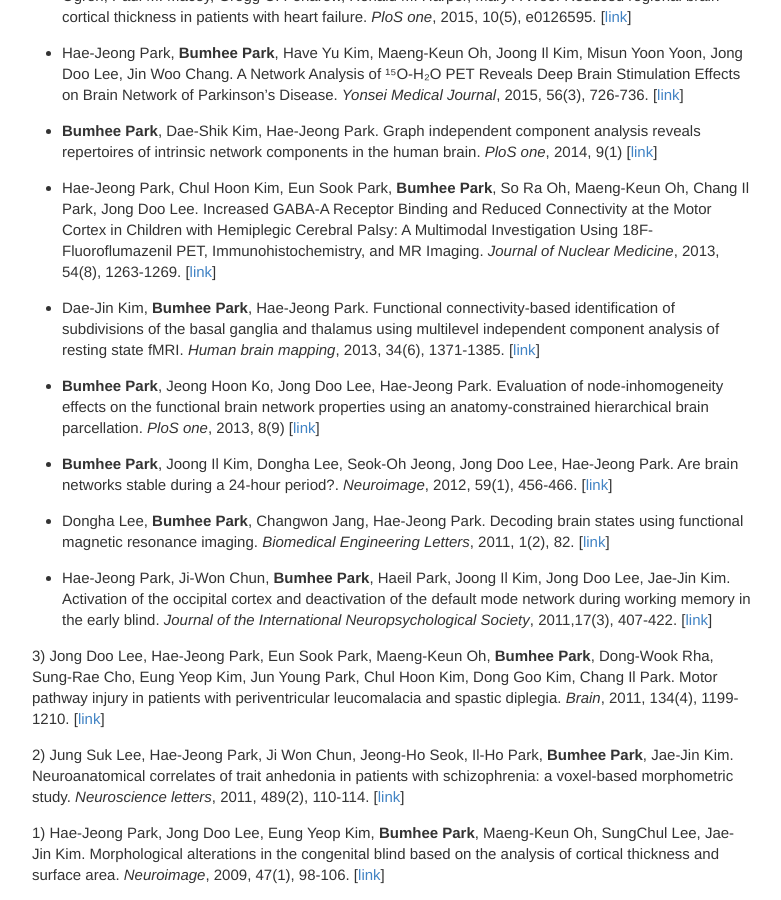
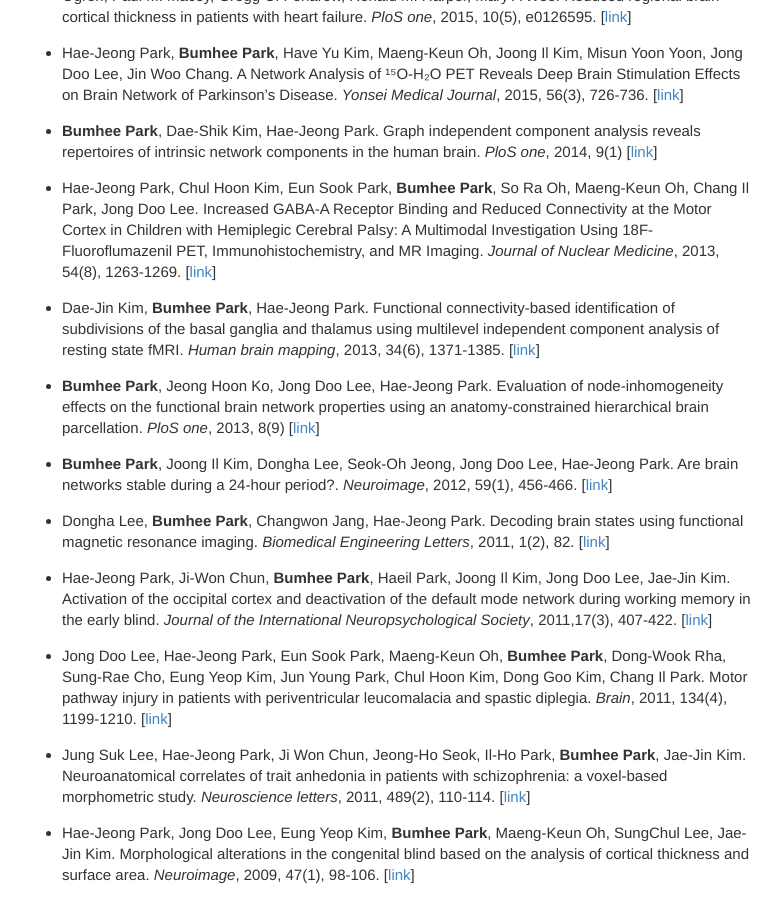
Before and after one commit to neurostat-lab/neurostat-lab.github.io, a Jekyll site: the page built from publication.md, in a window 1280 px wide and 900 px high, scrolled down 4878 px. Shown: the whole window, without its empty margins (248-1029 px from the left). Built offline with Jekyll 4.4.1, drawn with Linux system fonts in a browser that asks for light colours; some of the changed text lies outside the part shown.

Commit message:
Update publication.md

```diff
--- a/publication.md
+++ b/publication.md
@@ -130,8 +130,8 @@ prediction of malignant cerebral edema in ischemic stroke: an observational stud
 
 * Hae-Jeong Park, Ji-Won Chun, **Bumhee Park**, Haeil Park, Joong Il Kim, Jong Doo Lee, Jae-Jin Kim. Activation of the occipital cortex and deactivation of the default mode network during working memory in the early blind. _Journal of the International Neuropsychological Society_, 2011,17(3), 407-422. \[[link](https://www.cambridge.org/core/journals/journal-of-the-international-neuropsychological-society/article/activation-of-the-occipital-cortex-and-deactivation-of-the-default-mode-network-during-working-memory-in-the-early-blind/2C27BB882D01F668DCA2D85E1FC3CB6D)\]
 
-3) Jong Doo Lee, Hae-Jeong Park, Eun Sook Park, Maeng-Keun Oh, **Bumhee Park**, Dong-Wook Rha, Sung-Rae Cho, Eung Yeop Kim, Jun Young Park, Chul Hoon Kim, Dong Goo Kim, Chang Il Park. Motor pathway injury in patients with periventricular leucomalacia and spastic diplegia. _Brain_, 2011, 134(4), 1199-1210. \[[link](https://academic.oup.com/brain/article/134/4/1199/341755)\]
+* Jong Doo Lee, Hae-Jeong Park, Eun Sook Park, Maeng-Keun Oh, **Bumhee Park**, Dong-Wook Rha, Sung-Rae Cho, Eung Yeop Kim, Jun Young Park, Chul Hoon Kim, Dong Goo Kim, Chang Il Park. Motor pathway injury in patients with periventricular leucomalacia and spastic diplegia. _Brain_, 2011, 134(4), 1199-1210. \[[link](https://academic.oup.com/brain/article/134/4/1199/341755)\]
 
-2) Jung Suk Lee, Hae-Jeong Park, Ji Won Chun, Jeong-Ho Seok, Il-Ho Park, **Bumhee Park**, Jae-Jin Kim. Neuroanatomical correlates of trait anhedonia in patients with schizophrenia: a voxel-based morphometric study. _Neuroscience letters_, 2011, 489(2), 110-114. \[[link](https://www.sciencedirect.com/science/article/abs/pii/S0304394010015302)\]
+* Jung Suk Lee, Hae-Jeong Park, Ji Won Chun, Jeong-Ho Seok, Il-Ho Park, **Bumhee Park**, Jae-Jin Kim. Neuroanatomical correlates of trait anhedonia in patients with schizophrenia: a voxel-based morphometric study. _Neuroscience letters_, 2011, 489(2), 110-114. \[[link](https://www.sciencedirect.com/science/article/abs/pii/S0304394010015302)\]
 
-1) Hae-Jeong Park, Jong Doo Lee, Eung Yeop Kim, **Bumhee Park**, Maeng-Keun Oh, SungChul Lee, Jae-Jin Kim. Morphological alterations in the congenital blind based on the analysis of cortical thickness and surface area. _Neuroimage_, 2009, 47(1), 98-106. \[[link](https://www.sciencedirect.com/science/article/abs/pii/S1053811909003358)\]
+* Hae-Jeong Park, Jong Doo Lee, Eung Yeop Kim, **Bumhee Park**, Maeng-Keun Oh, SungChul Lee, Jae-Jin Kim. Morphological alterations in the congenital blind based on the analysis of cortical thickness and surface area. _Neuroimage_, 2009, 47(1), 98-106. \[[link](https://www.sciencedirect.com/science/article/abs/pii/S1053811909003358)\]
```
Also changed, not shown: other parts of publication.md (+4 -4 lines).
